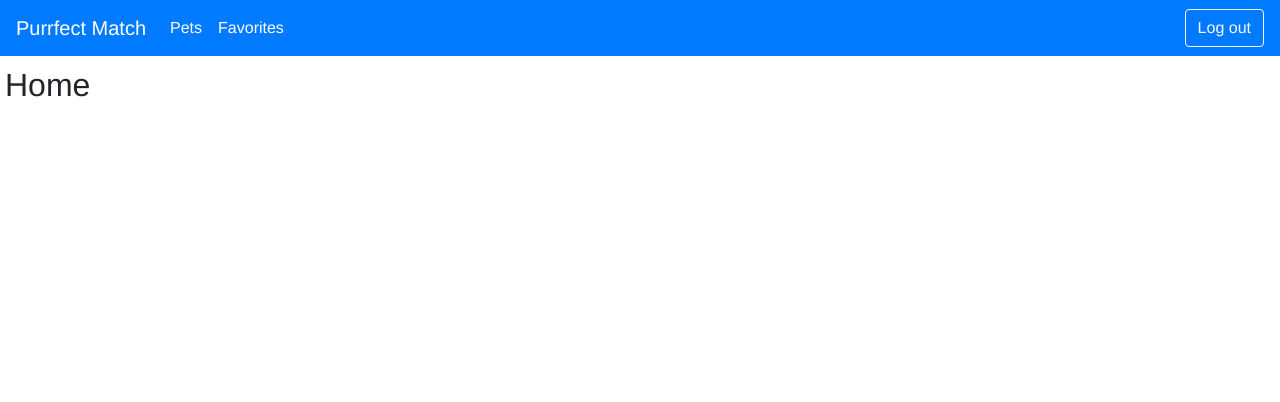
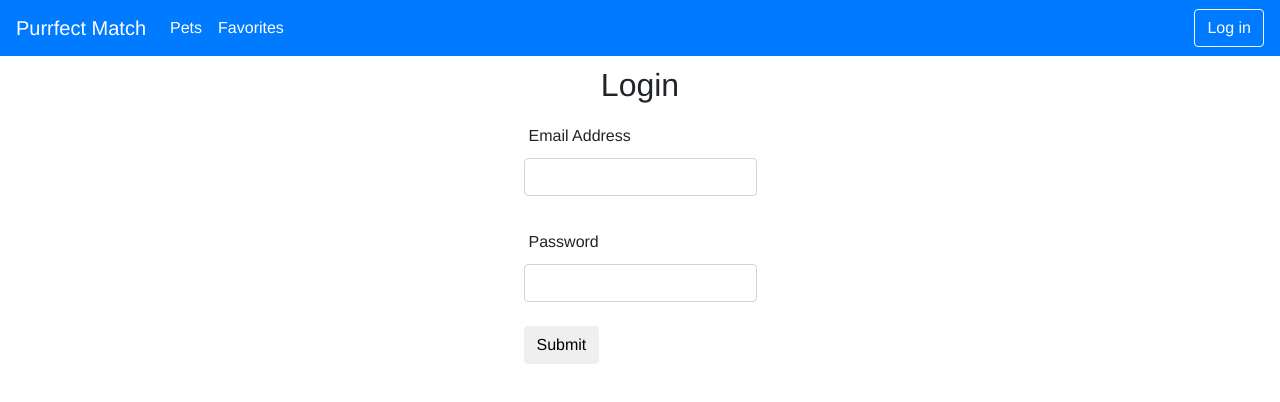
Before and after one commit to asching7108/purrfect-match, a React (Create React App) app: page /login in a window 1280 px wide. Before the commit this address led to /. Shown: the top 402 px of the page. Built offline with nearby package versions, Linux system fonts and the light colour scheme.

Commit message:
PM-11: started work on authentication

```diff
--- /dev/null
+++ b/src/routes/LoginPage/LoginPage.css
@@ -0,0 +1,5 @@
+.loginWrapper {
+	display: flex;
+  flex-direction: column;
+  align-items: center;
+}
--- a/src/routes/LoginPage/LoginPage.js
+++ b/src/routes/LoginPage/LoginPage.js
@@ -1,10 +1,55 @@
-import React, { Component } from 'react';
+import React, { Component } from "react";
+import "./LoginPage.css";
+import AuthService from "../../services/authService";
 
 export default class LoginPage extends Component {
+  constructor(props) {
+    super(props);
+    this.state = {
+      username: '',
+      password: ''
+    }
+  }
+
+  handleSubmit = async (e) => {
+    e.preventDefault();
+    const token = await AuthService.loginUser({
+      username: this.state.username,
+      password: this.state.password
+    });
+    this.setToken(token);
+  }
+
+  setToken(userToken) {
+    sessionStorage.setItem('token', JSON.stringify(userToken));
+  };
+
+
   render() {
     return (
-      <>
+    <>
+      <div className="loginWrapper">
         <h2>Login</h2>
+        <form onSubmit={this.handleSubmit}>
+          <div className="form-group">
+            <label>
+              <p>Email Address</p>
+              <input type="text" className="form-control" onChange={e => {
+                this.setState({username: e.target.value});
+                }} />
+            </label>
+          </div>
+          <div className="form-group">
+            <label>
+              <p>Password</p>
+              <input type="password" className="form-control" onChange={e => {
+                this.setState({password: e.target.value});
+                }}/>
+            </label>
+          </div>
+          <button className="btn" type="submit">Submit</button>
+        </form>
+      </div>
       </>
     );
   }
--- a/src/services/authService.js
+++ b/src/services/authService.js
@@ -1,11 +1,29 @@
 const AuthService = {
+  getToken() {
+    const tokenString = sessionStorage.getItem('token');
+    const userToken = JSON.parse(tokenString);
+    return userToken?.token;
+  },
   isLoggedIn() {
-    // TODO
-    return true;
+    const token = AuthService.getToken();
+
+    // TODO: make sure token is legit / verify with DB
+
+    return token? true : false
   },
   isShelterAdmin() {
     // TODO
     return false;
+  },
+  async loginUser(credentials) {
+    return fetch('http://localhost:8000/login', {
+        method: 'POST',
+        headers: {
+            'Content-Type': 'application/json'
+        },
+        body: JSON.stringify(credentials)
+    })
+        .then(data => data.json())
   }
 };
 
```
Also changed, not shown: package.json (+5 -5 lines), 1 other file (tests, documents, lock files or other folders).
